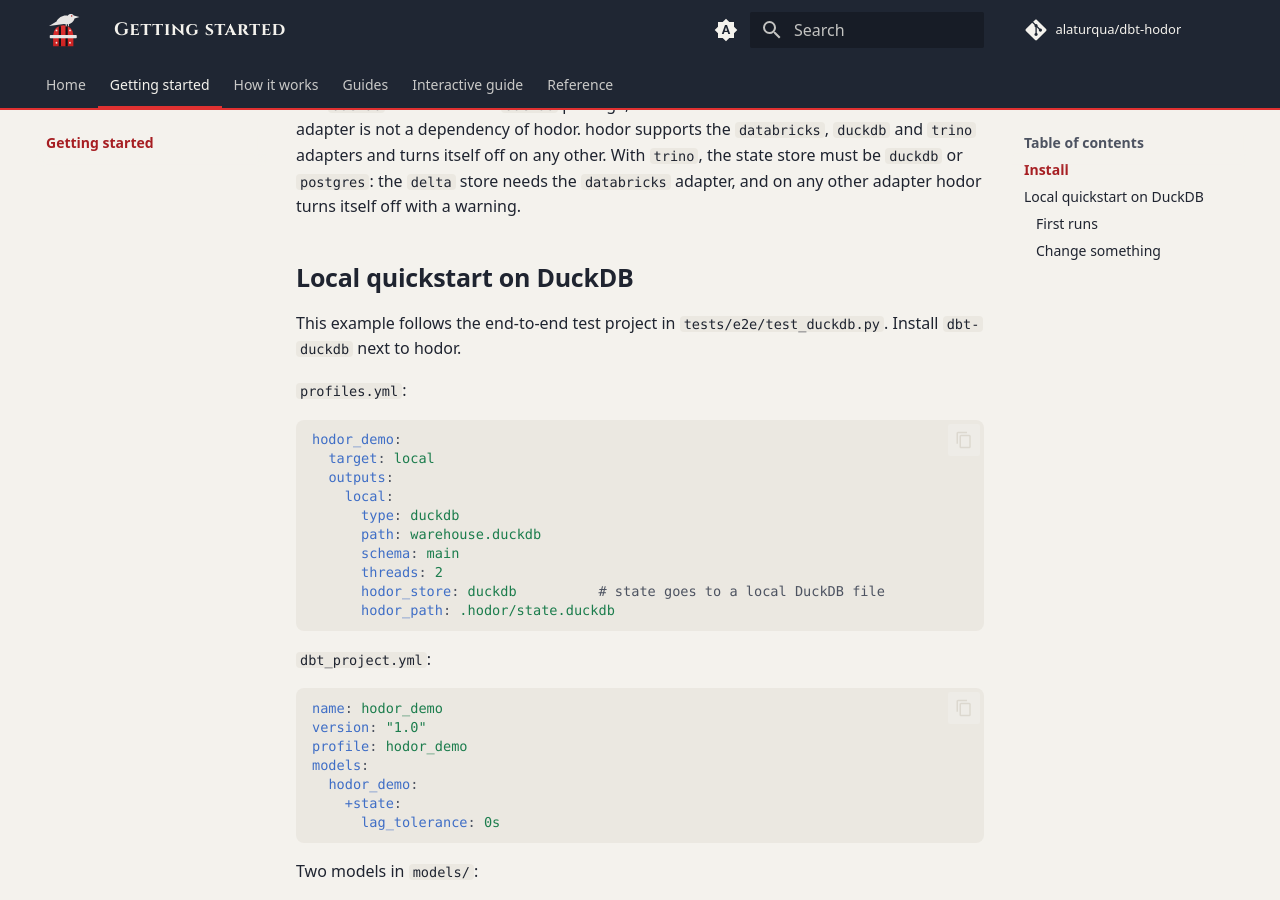
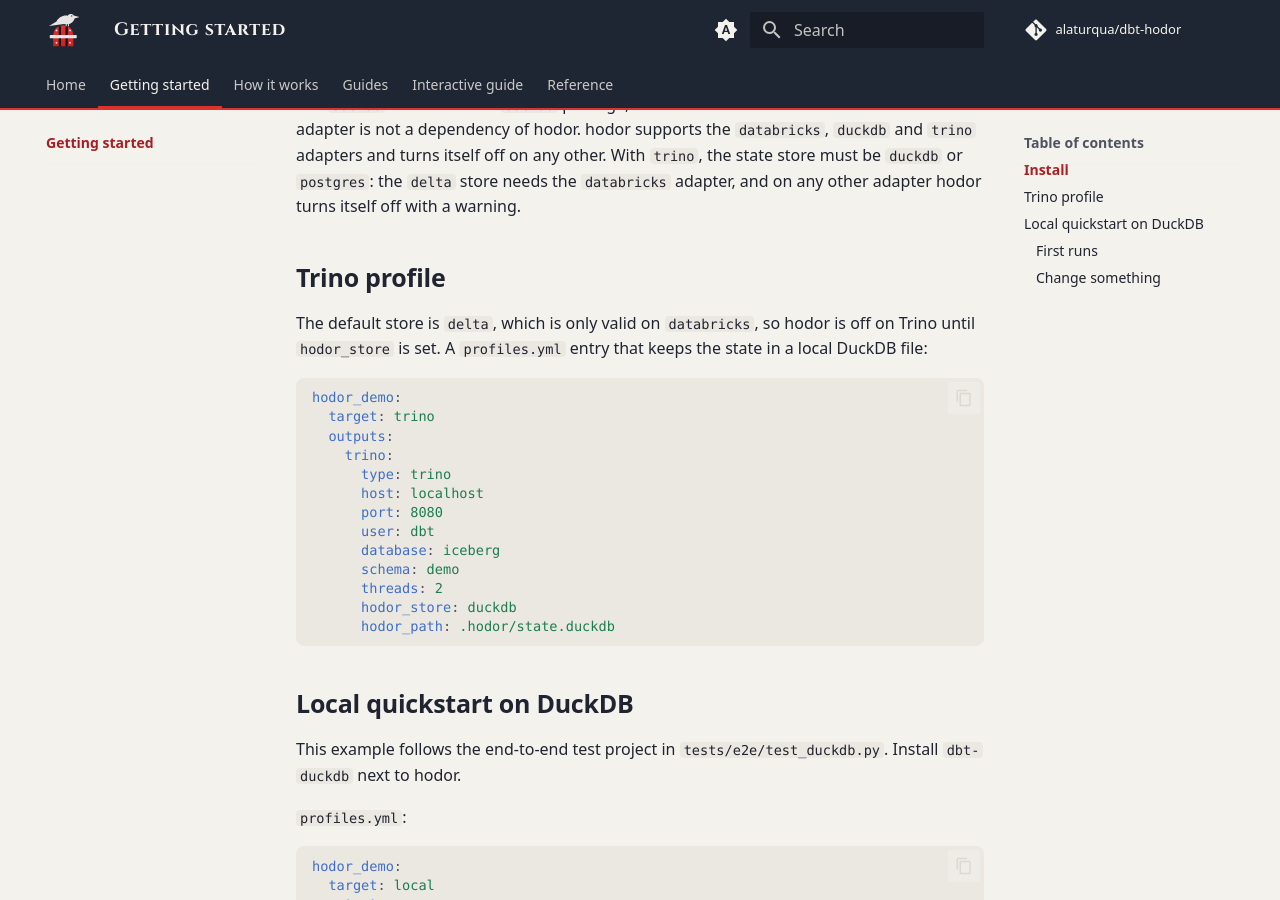
Before and after one commit to alaturqua/dbt-hodor, an MkDocs documentation site: the page built from docs/getting-started.md, in a window 1280 px wide and 900 px high, scrolled down 660 px. Built offline with MkDocs 1.6.1 and Material for MkDocs 9.7.7, drawn with Linux system fonts in a browser that asks for light colours; comment, search, counter and statistics services are not loaded.

Commit message:
docs: trim trino test claims and add a trino quickstart

````diff
--- a/docs/getting-started.md
+++ b/docs/getting-started.md
@@ -44,6 +44,26 @@
 The wheel is pure Python (`py3-none-any`), so the same file installs on Windows and on Linux job clusters.
 
 The `duckdb` extra adds the `duckdb` package, which the local state store needs. Your adapter is not a dependency of hodor. hodor supports the `databricks`, `duckdb` and `trino` adapters and turns itself off on any other. With `trino`, the state store must be `duckdb` or `postgres`: the `delta` store needs the `databricks` adapter, and on any other adapter hodor turns itself off with a warning.
+
+## Trino profile
+
+The default store is `delta`, which is only valid on `databricks`, so hodor is off on Trino until `hodor_store` is set. A `profiles.yml` entry that keeps the state in a local DuckDB file:
+
+```yaml
+hodor_demo:
+  target: trino
+  outputs:
+    trino:
+      type: trino
+      host: localhost
+      port: 8080
+      user: dbt
+      database: iceberg
+      schema: demo
+      threads: 2
+      hodor_store: duckdb
+      hodor_path: .hodor/state.duckdb
+```
 
 ## Local quickstart on DuckDB
 
--- a/docs/guide/index.html
+++ b/docs/guide/index.html
@@ -771,7 +771,7 @@
   <div class="note"><b>Early development.</b> The engine and stores pass end-to-end tests on dbt-duckdb and a live test on Databricks. Not yet proven in a large production project.</div>
 
   <h3 id="d-what">What it is</h3>
-  <p>A free, self-hosted alternative to dbt Labs' dbt State. It runs inside dbt as an auto-loaded plugin (module <code>dbt_hodor</code>). It needs no dbt platform account and sends nothing to external services. dbt-core 1.12.x; adapters dbt-databricks 1.12.7, dbt-trino 1.10.6 (Iceberg and Delta Lake connectors; Iceberg tested live on Trino 476, Delta Lake by unit tests only), and dbt-duckdb for local development and tests.</p>
+  <p>A free, self-hosted alternative to dbt Labs' dbt State. It runs inside dbt as an auto-loaded plugin (module <code>dbt_hodor</code>). It needs no dbt platform account and sends nothing to external services. dbt-core 1.12.x; adapters dbt-databricks 1.12.7, dbt-trino 1.10.6 (Iceberg and Delta Lake connectors), and dbt-duckdb for local development and tests.</p>
 
   <h3 id="d-install">Install</h3>
   <p>Install dbt-hodor from PyPI in the environment where dbt runs. dbt loads any installed module named <code>dbt_*</code> that has a <code>plugins</code> list, so there is nothing to configure in dbt.</p>
````
Also changed, not shown: README.md (+1 -1 lines), docs/design.md (+1 -1 lines), docs/development.md (+2 -2 lines), docs/how-it-works/data-versions.md (+6 -2 lines), docs/operations.md (+1 -1 lines).
